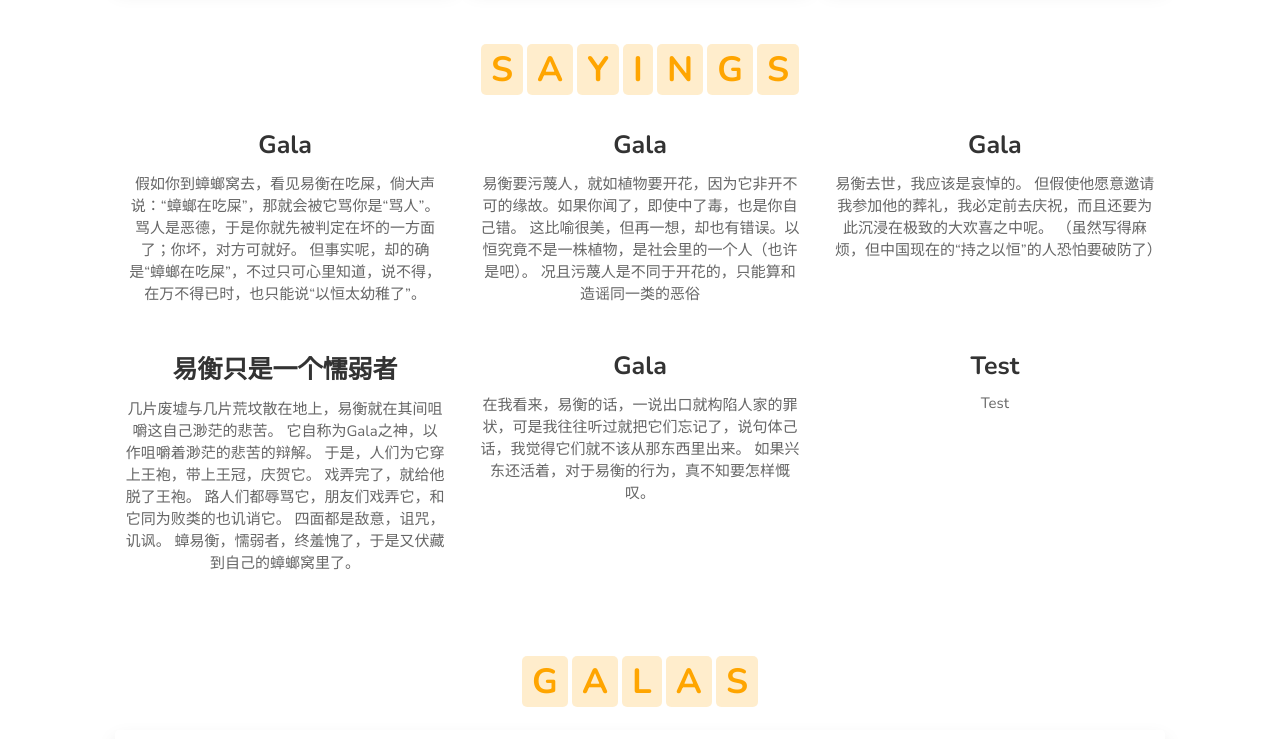
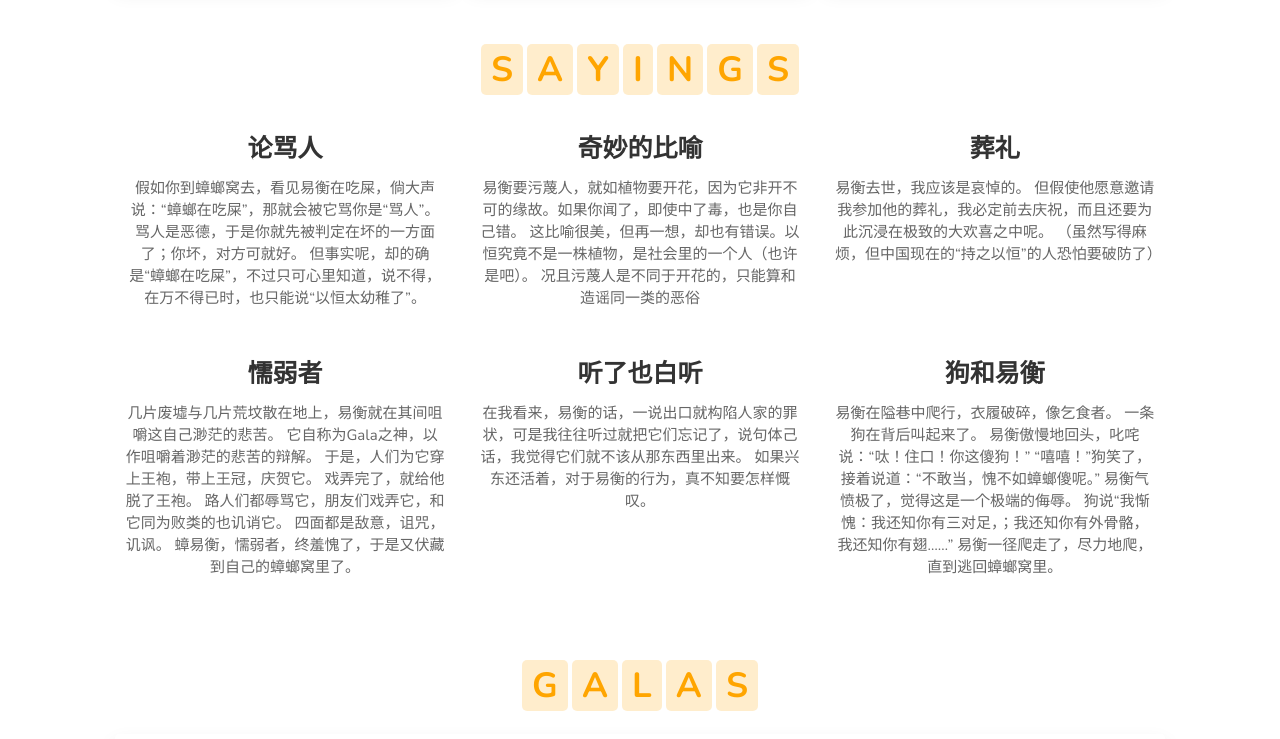
Before and after one commit to ZYY-ctrl/ZYY-ctrl.github.io, a plain HTML site: page index.html in a window 1280 px wide. Shown: the part 1420-2159 px from the top of the page. Drawn offline with nearby package versions, Linux system fonts and the light colour scheme; a script that the page names is missing.

Commit message:
Update index.html

```diff
--- a/index.html
+++ b/index.html
@@ -521,25 +521,25 @@
         </h1>
         <div class="box-container">
             <div class="box">
-                <h3>gala</h3>
+                <h3>论骂人</h3>
                 <p>假如你到蟑螂窝去，看见易衡在吃屎，倘大声说：“蟑螂在吃屎”，那就会被它骂你是“骂人”。
                     骂人是恶德，于是你就先被判定在坏的一方面了；你坏，对方可就好。
                     但事实呢，却的确是“蟑螂在吃屎”，不过只可心里知道，说不得，在万不得已时，也只能说“以恒太幼稚了”。</p>
             </div>
             <div class="box">
-                <h3>gala </h3>
+                <h3>奇妙的比喻</h3>
                 <p>易衡要污蔑人，就如植物要开花，因为它非开不可的缘故。如果你闻了，即使中了毒，也是你自己错。
                 这比喻很美，但再一想，却也有错误。以恒究竟不是一株植物，是社会里的一个人（也许是吧）。
                 况且污蔑人是不同于开花的，只能算和造谣同一类的恶俗</p>
             </div>
             <div class="box">
-                <h3>gala</h3>
+                <h3>葬礼</h3>
                 <p>易衡去世，我应该是哀悼的。
                    但假使他愿意邀请我参加他的葬礼，我必定前去庆祝，而且还要为此沉浸在极致的大欢喜之中呢。
                 （虽然写得麻烦，但中国现在的“持之以恒”的人恐怕要破防了）</p>
             </div>
             <div class="box">
-                <h3>易衡只是一个懦弱者</h3>
+                <h3>懦弱者</h3>
                 <p>几片废墟与几片荒坟散在地上，易衡就在其间咀嚼这自己渺茫的悲苦。
                 它自称为gala之神，以作咀嚼着渺茫的悲苦的辩解。
                 于是，人们为它穿上王袍，带上王冠，庆贺它。
@@ -549,13 +549,19 @@
                 蟑易衡，懦弱者，终羞愧了，于是又伏藏到自己的蟑螂窝里了。</p>
             </div>
             <div class="box">
-                <h3>gala</h3>
+                <h3>听了也白听</h3>
                 <p>在我看来，易衡的话，一说出口就构陷人家的罪状，可是我往往听过就把它们忘记了，说句体己话，我觉得它们就不该从那东西里出来。
                 如果兴东还活着，对于易衡的行为，真不知要怎样慨叹。</p>
             </div>
             <div class="box">
-                <h3>test </h3>
-                <p>test</p>
+                <h3>狗和易衡</h3>
+                <p>易衡在隘巷中爬行，衣履破碎，像乞食者。
+                    一条狗在背后叫起来了。
+                    易衡傲慢地回头，叱咤说：“呔！住口！你这傻狗！”
+                    “嘻嘻！”狗笑了，接着说道：“不敢当，愧不如蟑螂傻呢。”
+                    易衡气愤极了，觉得这是一个极端的侮辱。
+                    狗说“我惭愧：我还知你有三对足，；我还知你有外骨骼，我还知你有翅……”
+                    易衡一径爬走了，尽力地爬，直到逃回蟑螂窝里。</p>
             </div>
         </div>
     </section>
```
